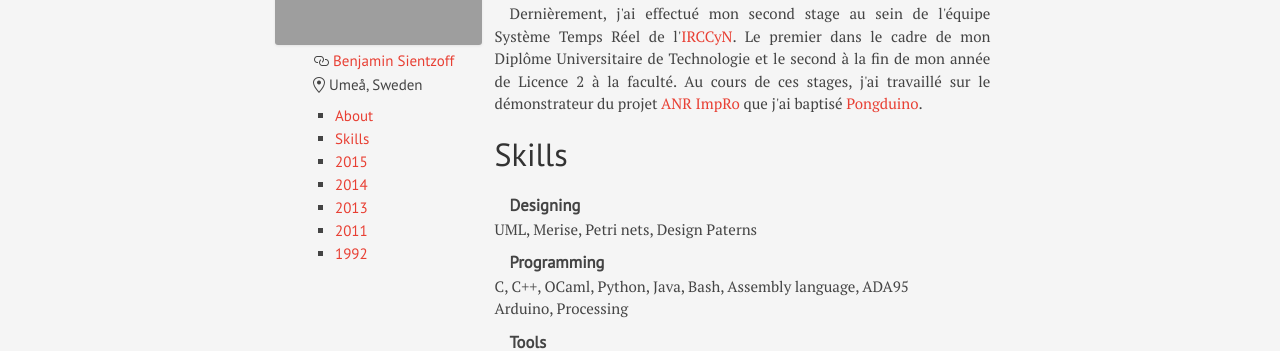
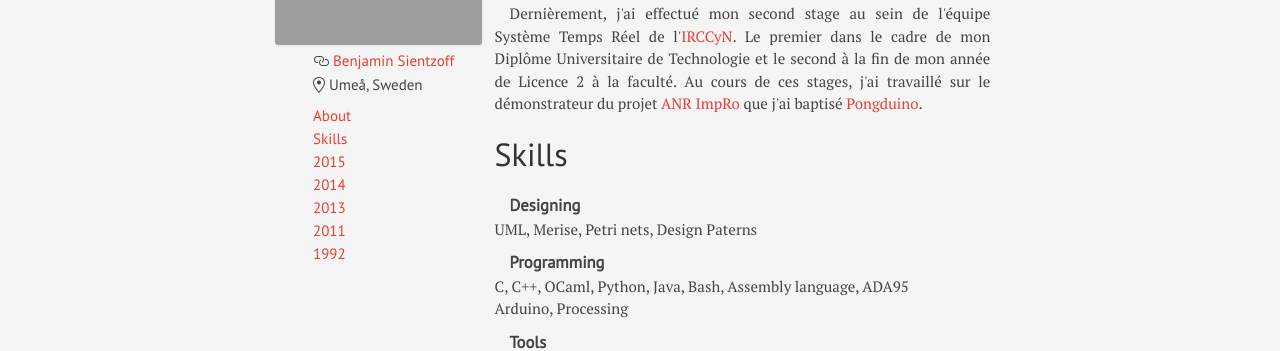
Before and after one commit to blasterbug/blasterbug.github.io, a Jekyll site: the page built from curriculum.md, in a window 1280 px wide. Shown: the part 325-676 px from the top of the page. Built offline with Jekyll 4.4.1, drawn with Linux system fonts in a browser that asks for light colours; some web fonts are replaced; Markdown is read by kramdown in place of the engine named in the settings; grey boxes are pictures that could not be loaded.

Commit message:
fixes for small screens

```diff
--- a/_sass/_curriculum.scss
+++ b/_sass/_curriculum.scss
@@ -33,6 +33,12 @@
     width: 280px;
     line-height: 1;
     margin: 8px;
+
+    @include media-query($on-palm) {
+        max-width: 80%;
+        padding-right: $spacing-unit / 2;
+        padding-left: $spacing-unit / 2;
+    }
 }
 
 #cv-header ul a {
@@ -44,15 +50,7 @@
     display: block;
 }
 
-#cv-header ul {
-    padding: 30;
-    margin: 15;
-}
 
-#menu li {
-    list-style: square;
-    margin-left: 30px;
-}
 /**
  * curriculum content
  */
--- a/css/main.scss
+++ b/css/main.scss
@@ -35,7 +35,7 @@
 
 
 // Using media queries with like this:
-// @include media-query($on-palm) {
+//@include media-query($on-palm) {
 //     .wrapper {
 //         padding-right: $spacing-unit / 2;
 //         padding-left: $spacing-unit / 2;
```
